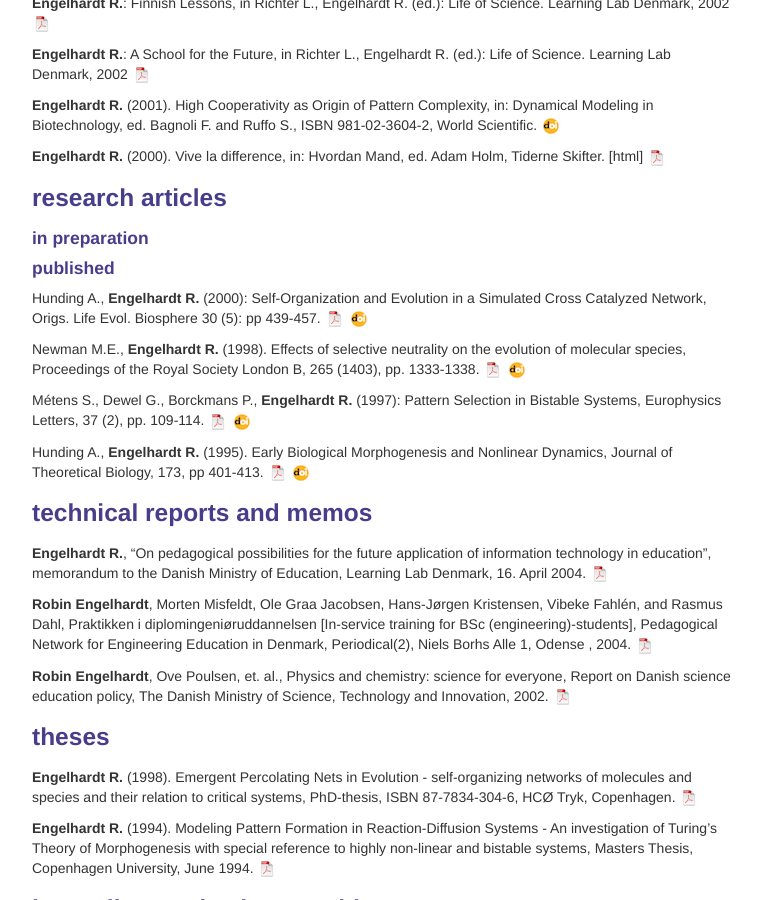
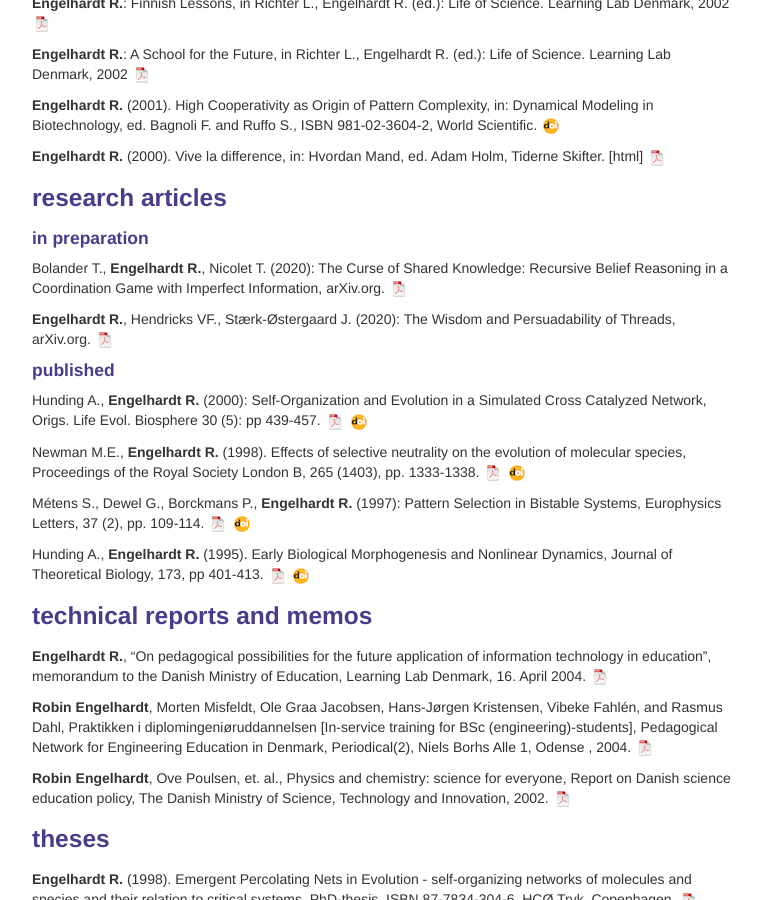
Before and after one commit to gavstrik/gavstrik.github.io, a Jekyll site: the page built from pages/pubs.md, in a window 1280 px wide and 900 px high, scrolled down 1207 px. Shown: the whole window, without its empty margins (258-1019 px from the left). Built offline with Jekyll 4.4.1, drawn with Linux system fonts in a browser that asks for light colours.

Commit message:
added paper refs

```diff
--- a/pages/pubs.md
+++ b/pages/pubs.md
@@ -101,6 +101,13 @@ Lisser R. Ejersbo, **Robin Engelhardt**, Lisbeth Frølunde, Thorkild Hanghøj, R
 ### <a name="articles"></a>research articles
 
 #### in preparation
+
+Bolander T., **Engelhardt R.**, Nicolet T. (2020): The Curse of Shared Knowledge: Recursive Belief Reasoning in a Coordination Game
+with Imperfect Information, arXiv.org.
+[![pdf](icons16/pdf-icon.png)]({{ BASE_PATH }}/assets/pdfs/TheCurseOfSharedKnowledge.pdf)
+
+**Engelhardt R.**, Hendricks VF., Stærk-Østergaard J. (2020): The Wisdom and Persuadability of Threads, arXiv.org.
+[![pdf](icons16/pdf-icon.png)](https://arxiv.org/pdf/2008.05203.pdf)
 
 #### published
 
```
Also changed, not shown: index.md (+2 -2 lines), 1 other file.
